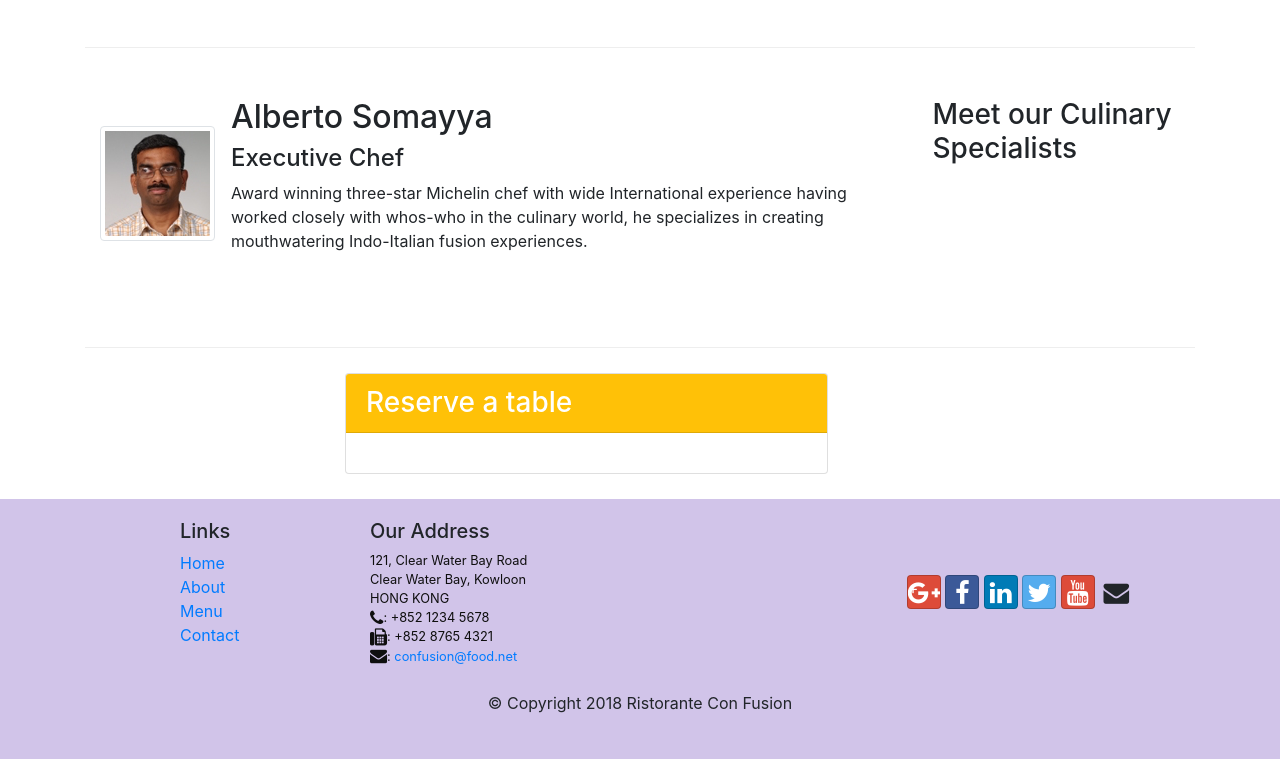
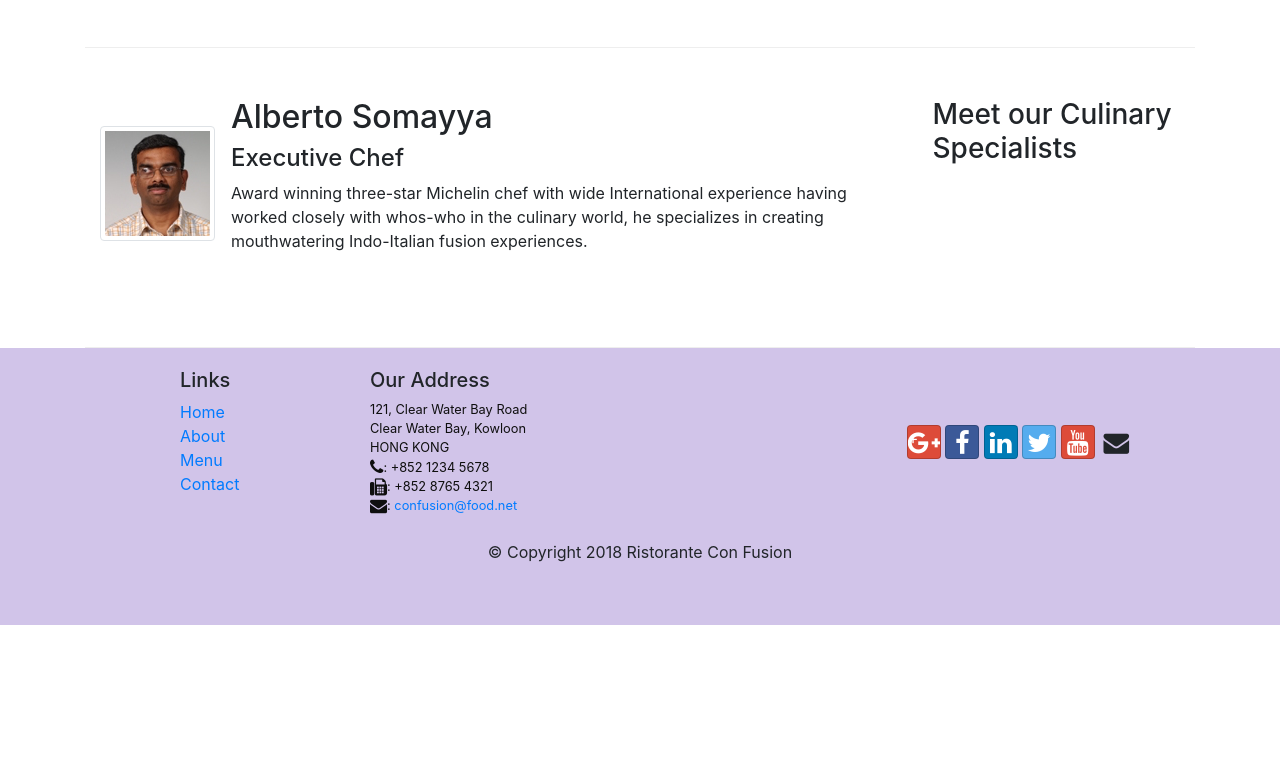
Before and after one commit to vimal211/coursera-bootstrap, a website: page index.html in a window 1280 px wide. Shown: the part 1257-2016 px from the top of the page. After the commit the page ends 1882 px from the top, so only its background shows below. Drawn offline with nearby package versions, Linux system fonts and the light colour scheme.

Commit message:
Card dismiss

```diff
--- a/index.html
+++ b/index.html
@@ -125,7 +125,7 @@
                     <input type='text' class='form-control' id='time' name='time' placeholder="Time">
                 </div>
             </div>
-            <div class='offset-md-2 col-md-10'>
+            <div class='offset-md-2  col-md-10'>
                 <button type="button" class="btn btn-secondary " data-dismiss="modal">Cancel</button>
                 <button type='submit' class='btn btn-primary'>Reserve</button>
             </div>
@@ -243,16 +243,6 @@
         </div>
     </div>
 
-    <div class='col-12 col-sm col-md-5 offset-md-3 copy'>
-        <div class='card' id='card'>
-            <h3 class='card-header bg-warning text-white'>Reserve a table</h3>
-        <div class='card-body'>
-
-
-        </div>
-        </div>
-    </div>
-
     <footer class='footer'>
         <div class='container'>
             <div  class='row'>
```
